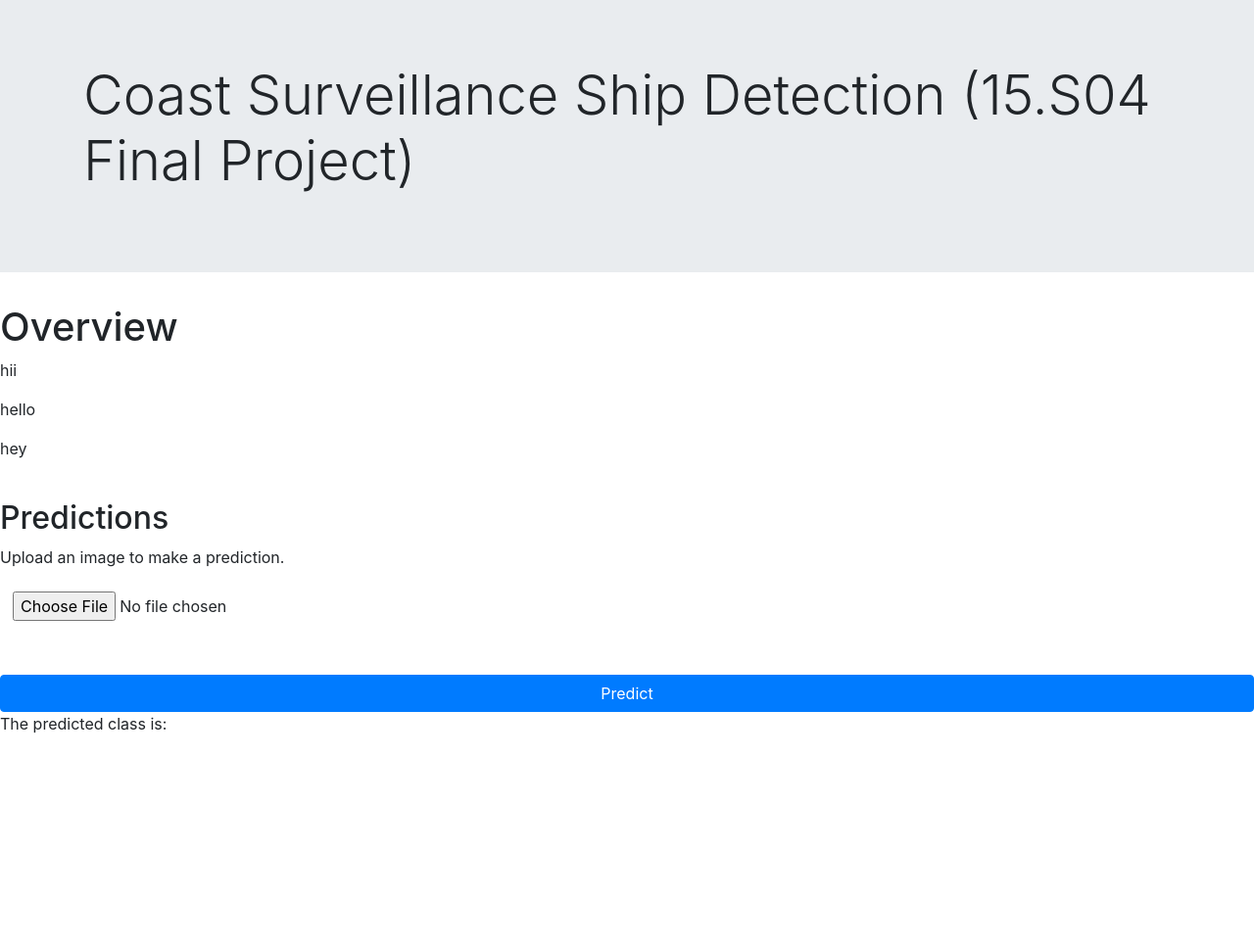
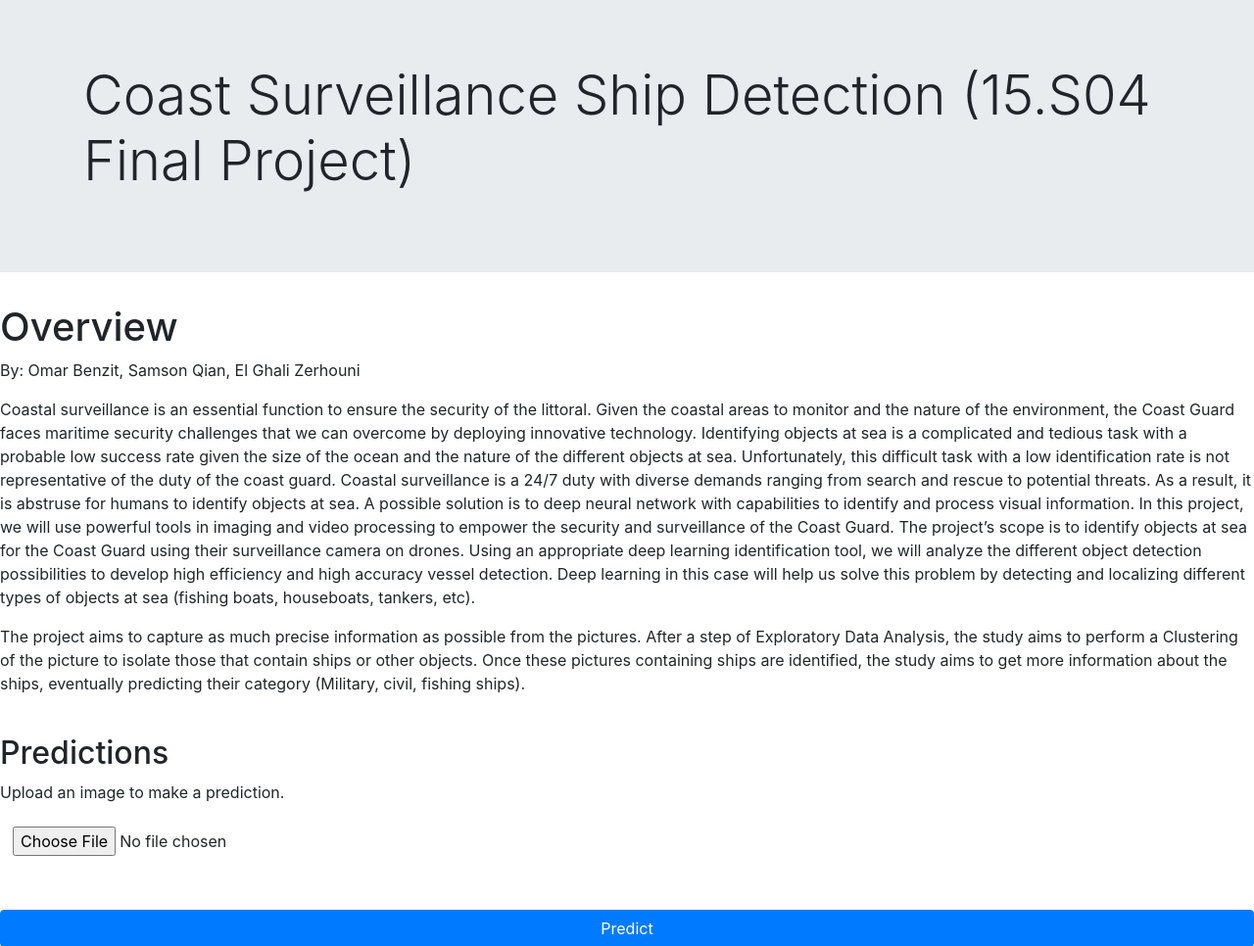
Before and after one commit to samsonq/Ship-Detection, a Flask app: page / in a window 1280 px wide. Shown: the top 966 px of the page at 98% size. Before the commit the page ends 749 px from the top, so only its background shows below. Run offline with Flask 2, Linux system fonts and the light colour scheme; some libraries are stand-ins or nearby versions.

Commit message:
template

```diff
--- a/templates/index.html
+++ b/templates/index.html
@@ -13,9 +13,10 @@
         </div>
         <div class="container-md">
           <h1 class="h1-style">Overview</h1>
-          <p class = "p-style">hii</p>
-            <p class = "p-style">hello</p>
-            <p class = "p-style">hey</p>
+          <p class = "p-style">By: Omar Benzit, Samson Qian, El Ghali Zerhouni</p>
+            <p class = "p-style">Coastal surveillance is an essential function to ensure the security of the littoral. Given the coastal areas to monitor and the nature of the environment, the Coast Guard faces maritime security challenges that we can overcome by deploying innovative technology. Identifying objects at sea is a complicated and tedious task with a probable low success rate given the size of the ocean and the nature of the different objects at sea. Unfortunately, this difficult task with a low identification rate is not representative of the duty of the coast guard. Coastal surveillance is a 24/7 duty with diverse demands ranging from search and rescue to potential threats. As a result, it is abstruse for humans to identify objects at sea. A possible solution is to deep neural network with capabilities to identify and process visual information. In this project, we will use powerful tools in imaging and video processing to empower the security and surveillance of the Coast Guard. The project’s scope is to identify objects at sea for the Coast Guard using their surveillance camera on drones. Using an appropriate deep learning identification tool, we will analyze the different object detection possibilities to develop high efficiency and high accuracy vessel detection. Deep learning in this case will help us solve this problem by detecting and localizing different types of objects at sea (fishing boats, houseboats, tankers, etc).</p>
+            <p class = "p-style">The project aims to capture as much precise information as possible from the pictures. After a step of Exploratory Data Analysis, the study aims to perform a Clustering of the picture to isolate those that contain ships or other objects. Once these pictures containing ships are identified, the study aims to get more information about the ships, eventually predicting their category (Military, civil, fishing ships).
+</p>
         </div>
         <br>
         <!-- MAKE PREDICTIONS WITH MODEL -->
```
